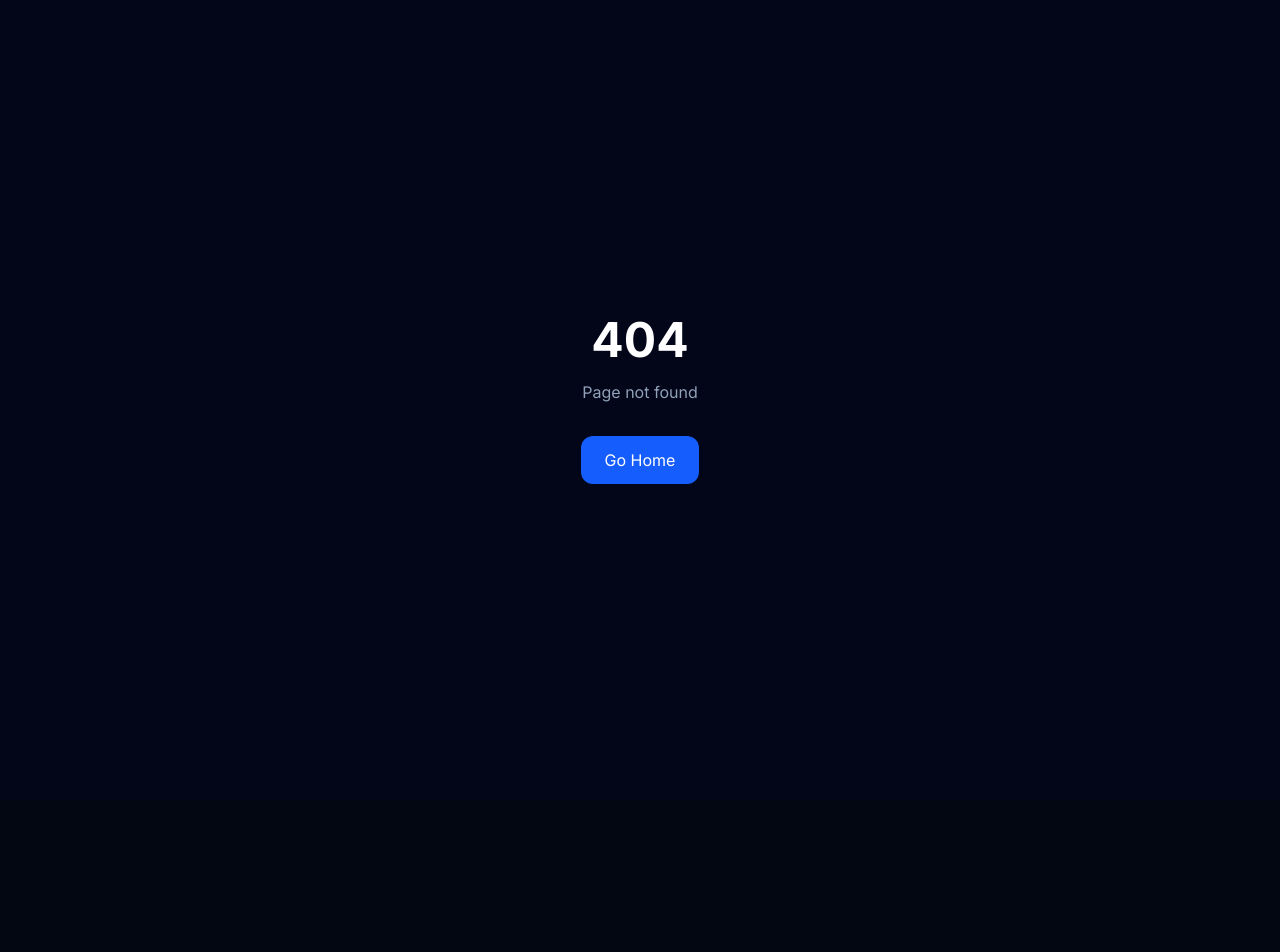
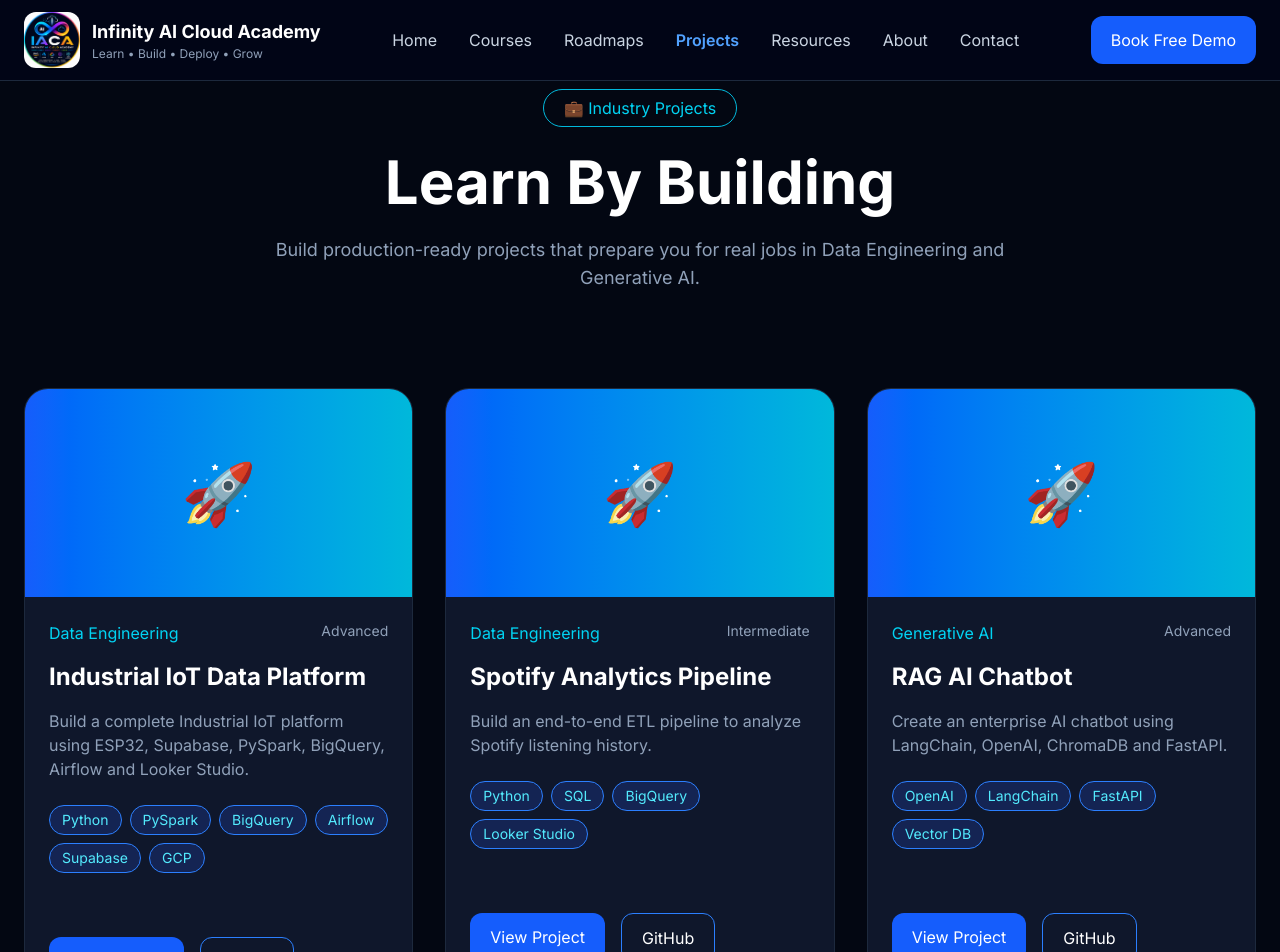
Before and after one commit to 25007839d/infinity-ai-cloud-academy, a React (Vite) app: page /infinity-ai-cloud-academy/projects in a window 1280 px wide. Before the commit this address had no page. Shown: the top 952 px of the page. Before the commit the page ends 800 px from the top, so only its background shows below. Built offline with nearby package versions, Linux system fonts and the light colour scheme.

Commit message:
added spark topic

```diff
--- /dev/null
+++ b/src/components/projects/ProjectCard.jsx
@@ -0,0 +1,71 @@
+import TechBadge from "./TechBadge";
+
+export default function ProjectCard({ project }) {
+  return (
+    <div className="rounded-3xl overflow-hidden border border-slate-800 bg-slate-900 hover:border-cyan-500 transition">
+
+      <div className="h-52 bg-gradient-to-r from-blue-600 to-cyan-500 flex items-center justify-center text-6xl">
+        🚀
+      </div>
+
+      <div className="p-6">
+
+        <div className="flex justify-between">
+
+          <span className="text-cyan-400">
+            {project.category}
+          </span>
+
+          <span className="text-sm text-slate-400">
+            {project.level}
+          </span>
+
+        </div>
+
+        <h2 className="mt-4 text-2xl font-bold">
+          {project.title}
+        </h2>
+
+        <p className="mt-4 text-slate-400">
+          {project.description}
+        </p>
+
+        <div className="mt-6 flex flex-wrap gap-2">
+
+          {project.technologies.map((tech) => (
+            <TechBadge key={tech} tech={tech} />
+          ))}
+
+        </div>
+
+        <div className="mt-8 flex gap-4">
+
+          <div className="mt-8 flex gap-4">
+
+  <a
+    href={project.demo}
+    target="_blank"
+    rel="noopener noreferrer"
+                className="rounded-xl bg-blue-600 px-5 py-3 hover:bg-blue-700 transition"
+              >
+                View Project
+              </a>
+
+              <a
+                href={project.github}
+                target="_blank"
+                rel="noopener noreferrer"
+                className="rounded-xl border border-blue-500 px-5 py-3 hover:bg-blue-500 transition"
+              >
+                GitHub
+              </a>
+
+            </div>
+
+        </div>
+
+      </div>
+
+    </div>
+  );
+}
--- /dev/null
+++ b/src/components/projects/ProjectHero.jsx
@@ -0,0 +1,20 @@
+export default function ProjectHero() {
+  return (
+    <section className="py-24 text-center">
+
+      <span className="rounded-full border border-cyan-500 px-5 py-2 text-cyan-400">
+        💼 Industry Projects
+      </span>
+
+      <h1 className="mt-8 text-6xl font-bold">
+        Learn By Building
+      </h1>
+
+      <p className="mx-auto mt-6 max-w-3xl text-lg text-slate-400">
+        Build production-ready projects that prepare you for real jobs in
+        Data Engineering and Generative AI.
+      </p>
+
+    </section>
+  );
+}
--- /dev/null
+++ b/src/components/projects/TechBadge.jsx
@@ -0,0 +1,7 @@
+export default function TechBadge({ tech }) {
+  return (
+    <span className="rounded-full bg-blue-900/40 border border-blue-500 px-3 py-1 text-sm text-cyan-300">
+      {tech}
+    </span>
+  );
+}
--- /dev/null
+++ b/src/data/projects.js
@@ -0,0 +1,74 @@
+export const projects = [
+  {
+  id: 1,
+  title: "Industrial IoT Data Platform",
+  category: "Data Engineering",
+  level: "Advanced",
+  duration: "4 Weeks",
+
+  description:
+    "Build a complete Industrial IoT platform using ESP32, Supabase, PySpark, BigQuery, Airflow and Looker Studio.",
+
+  technologies: [
+    "Python",
+    "PySpark",
+    "BigQuery",
+    "Airflow",
+    "Supabase",
+    "GCP",
+  ],
+
+  github: "https://github.com/25007839d/iot-data-engineering-platform",
+
+  demo: "https://github.com/25007839d/iot-data-engineering-platform",
+},
+
+  {
+    id: 2,
+    title: "Spotify Analytics Pipeline",
+    category: "Data Engineering",
+    level: "Intermediate",
+    duration: "2 Weeks",
+
+    image: "/images/projects/spotify.jpg",
+
+    description:
+      "Build an end-to-end ETL pipeline to analyze Spotify listening history.",
+
+    technologies: [
+      "Python",
+      "SQL",
+      "BigQuery",
+      "Looker Studio",
+    ],
+
+    github: "#",
+    demo: "#",
+  },
+
+  {
+    id: 3,
+    title: "RAG AI Chatbot",
+
+    category: "Generative AI",
+
+    level: "Advanced",
+
+    duration: "3 Weeks",
+
+    image: "/images/projects/rag.jpg",
+
+    description:
+      "Create an enterprise AI chatbot using LangChain, OpenAI, ChromaDB and FastAPI.",
+
+    technologies: [
+      "OpenAI",
+      "LangChain",
+      "FastAPI",
+      "Vector DB",
+    ],
+
+    github: "#",
+    demo: "#",
+  },
+];
--- /dev/null
+++ b/src/pages/Projects.jsx
@@ -0,0 +1,38 @@
+import Navbar from "../components/layout/Navbar";
+import Footer from "../components/layout/Footer";
+
+import ProjectHero from "../components/projects/ProjectHero";
+import ProjectCard from "../components/projects/ProjectCard";
+
+import { projects } from "../data/projects";
+
+export default function Projects() {
+  return (
+    <>
+      <Navbar />
+
+      <main className="bg-[#030712] text-white">
+
+        <div className="max-w-7xl mx-auto px-6">
+
+          <ProjectHero />
+
+          <div className="grid md:grid-cols-2 lg:grid-cols-3 gap-8 pb-24">
+
+            {projects.map((project) => (
+              <ProjectCard
+                key={project.id}
+                project={project}
+              />
+            ))}
+
+          </div>
+
+        </div>
+
+      </main>
+
+      <Footer />
+    </>
+  );
+}
--- a/src/routes/AppRoutes.jsx
+++ b/src/routes/AppRoutes.jsx
@@ -7,6 +7,7 @@
 import BookDemo from "../pages/BookDemo";
 import ThankYou from "../pages/ThankYou";
 import NotFound from "../pages/NotFound";
+import Projects from "../pages/Projects";
 
 export default function AppRoutes() {
   return (
@@ -19,6 +20,7 @@
         <Route path="/courses" element={<Courses />} />
         <Route path="/courses/:slug" element={<CourseDetails />} />
         <Route path="/roadmaps" element={<Roadmaps />} />
+        <Route path="/projects" element={<Projects />} />
       </Routes>
     </BrowserRouter>
   );
```
